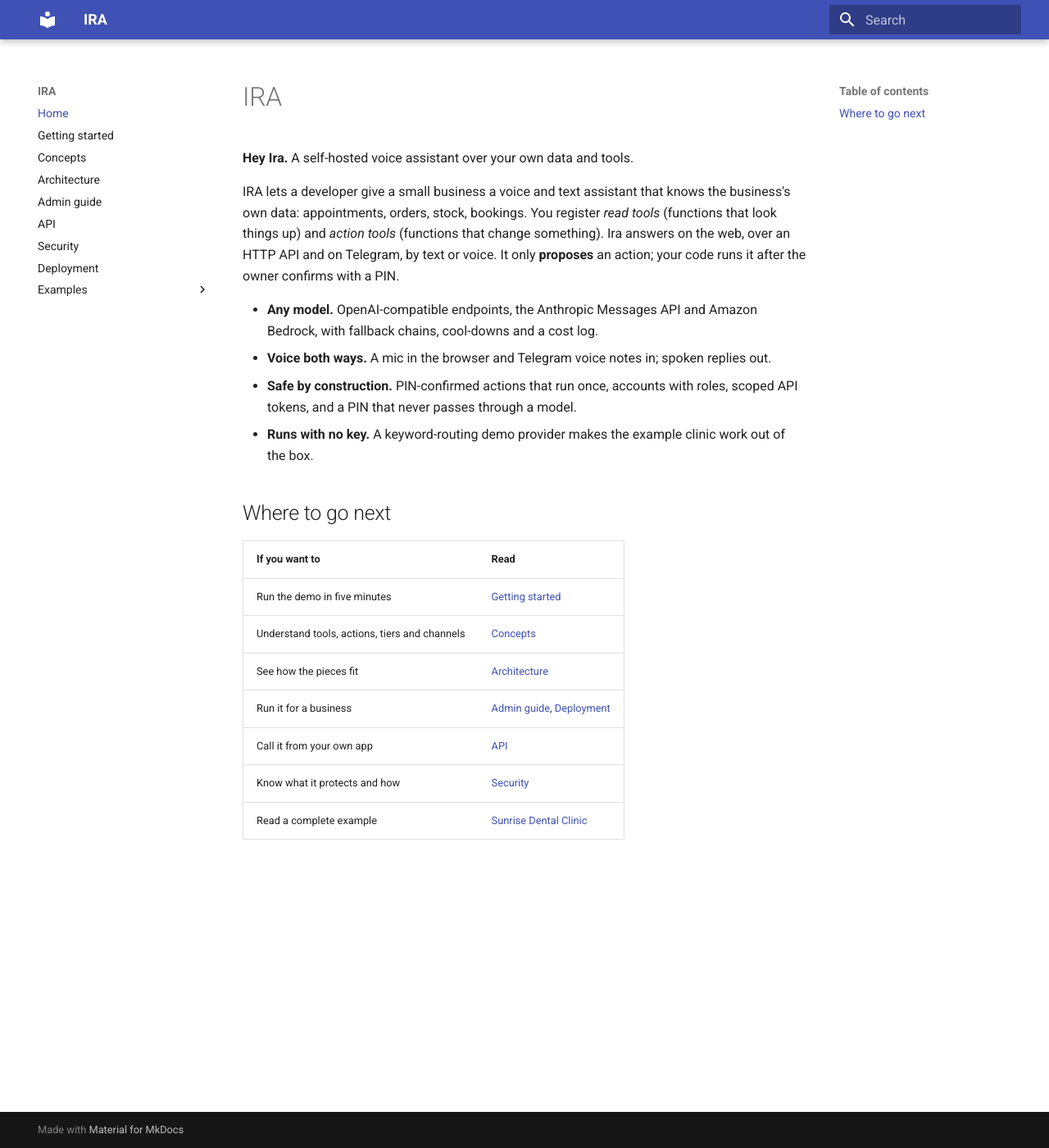
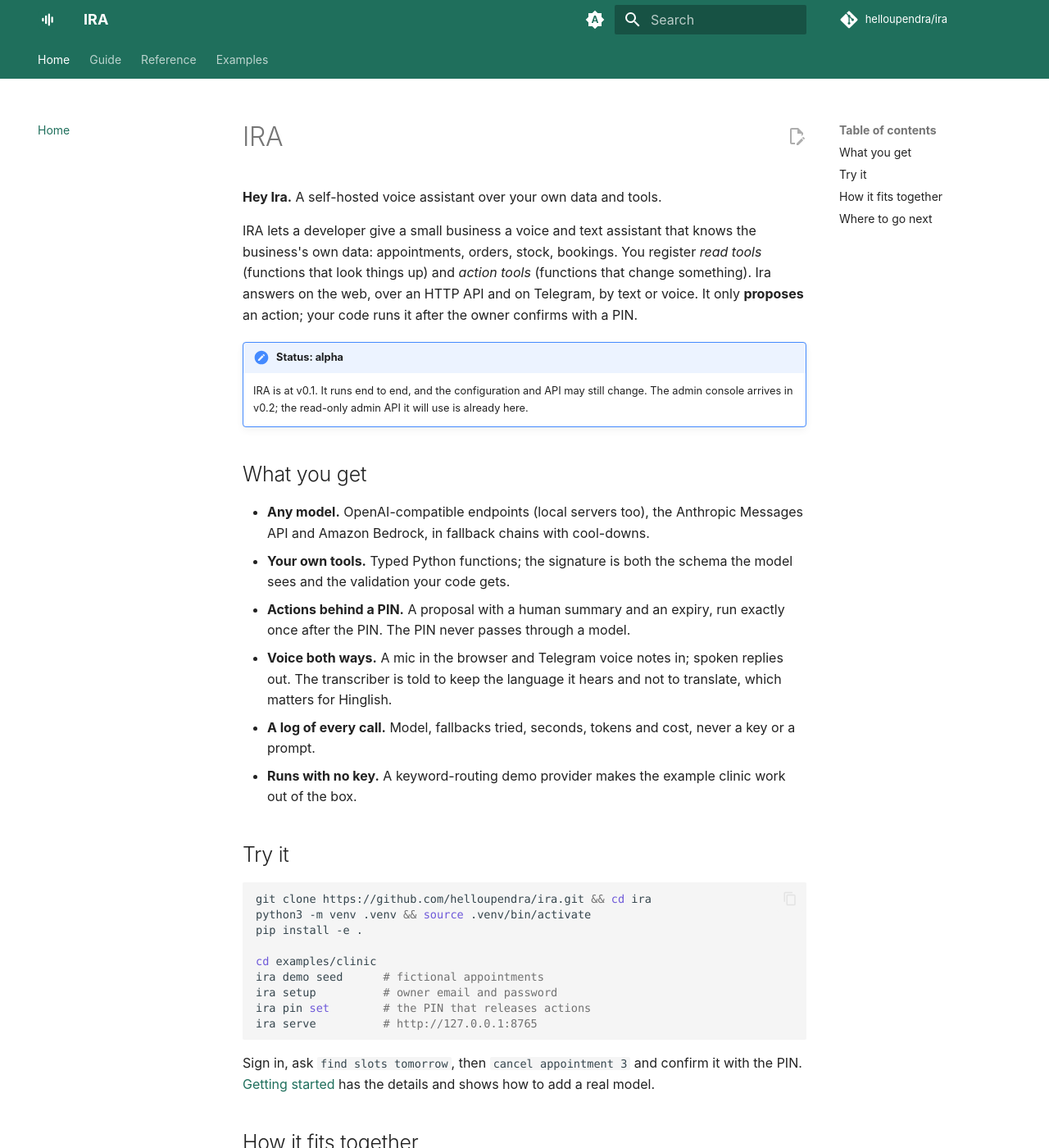
Before and after one commit to helloupendra/ira, an MkDocs documentation site: the page built from docs/index.md, in a window 1280 px wide and 1400 px high. Shown: the whole window at 82% size. Built offline with MkDocs 1.6.1 and Material for MkDocs 9.7.7, drawn with Linux system fonts in a browser that asks for light colours; comment, search, counter and statistics services are not loaded; some of the changed text lies outside the part shown.

Commit message:
Set up the docs site with MkDocs Material

````diff
--- a/docs/index.md
+++ b/docs/index.md
@@ -9,23 +9,109 @@
 and on Telegram, by text or voice. It only **proposes** an action; your code
 runs it after the owner confirms with a PIN.
 
-- **Any model.** OpenAI-compatible endpoints, the Anthropic Messages API and
-  Amazon Bedrock, with fallback chains, cool-downs and a cost log.
+!!! note "Status: alpha"
+    IRA is at v0.1. It runs end to end, and the configuration and API may
+    still change. The admin console arrives in v0.2; the read-only admin API
+    it will use is already here.
+
+## What you get
+
+- **Any model.** OpenAI-compatible endpoints (local servers too), the
+  Anthropic Messages API and Amazon Bedrock, in fallback chains with
+  cool-downs.
+- **Your own tools.** Typed Python functions; the signature is both the
+  schema the model sees and the validation your code gets.
+- **Actions behind a PIN.** A proposal with a human summary and an expiry,
+  run exactly once after the PIN. The PIN never passes through a model.
 - **Voice both ways.** A mic in the browser and Telegram voice notes in;
-  spoken replies out.
-- **Safe by construction.** PIN-confirmed actions that run once, accounts with
-  roles, scoped API tokens, and a PIN that never passes through a model.
+  spoken replies out. The transcriber is told to keep the language it hears
+  and not to translate, which matters for Hinglish.
+- **A log of every call.** Model, fallbacks tried, seconds, tokens and cost,
+  never a key or a prompt.
 - **Runs with no key.** A keyword-routing demo provider makes the example
   clinic work out of the box.
 
+## Try it
+
+```bash
+git clone https://github.com/helloupendra/ira.git && cd ira
+python3 -m venv .venv && source .venv/bin/activate
+pip install -e .
+
+cd examples/clinic
+ira demo seed      # fictional appointments
+ira setup          # owner email and password
+ira pin set        # the PIN that releases actions
+ira serve          # http://127.0.0.1:8765
+```
+
+Sign in, ask `find slots tomorrow`, then `cancel appointment 3` and confirm
+it with the PIN. [Getting started](getting-started.md) has the details and
+shows how to add a real model.
+
+## How it fits together
+
+```mermaid
+flowchart LR
+    W[Web chat / PWA] --> C
+    A[HTTP API] --> C
+    T[Telegram] --> C
+    C[Assistant loop] --> G[LLM gateway<br/>fallback chains, cost log]
+    C -->|read tool| R[Your read tools]
+    C -->|action tool| Q[Pending action]
+    Q -->|owner's PIN| X[Your action runs once]
+```
+
 ## Where to go next
 
-| If you want to | Read |
-| --- | --- |
-| Run the demo in five minutes | [Getting started](getting-started.md) |
-| Understand tools, actions, tiers and channels | [Concepts](concepts.md) |
-| See how the pieces fit | [Architecture](architecture.md) |
-| Run it for a business | [Admin guide](admin-guide.md), [Deployment](deployment.md) |
-| Call it from your own app | [API](api.md) |
-| Know what it protects and how | [Security](security.md) |
-| Read a complete example | [Sunrise Dental Clinic](examples/clinic.md) |
+<div class="grid cards" markdown>
+
+-   **[Getting started](getting-started.md)**
+
+    ---
+
+    Install, run the example clinic with no API key, then add a real model.
+
+-   **[Concepts](concepts.md)**
+
+    ---
+
+    Tools, actions, the PIN, model tiers, conversations, roles and voice.
+
+-   **[Architecture](architecture.md)**
+
+    ---
+
+    The modules, one turn and one action step by step, and the data model.
+
+-   **[Admin guide](admin-guide.md)**
+
+    ---
+
+    Users, roles and tokens; Telegram, voice and backups.
+
+-   **[Deployment](deployment.md)**
+
+    ---
+
+    HTTPS in front, a systemd service and cloud credentials.
+
+-   **[API](api.md)**
+
+    ---
+
+    Ask, stream, voice and confirm from your own app; the admin read API.
+
+-   **[Security](security.md)**
+
+    ---
+
+    What IRA protects, how, and what it does not do yet.
+
+-   **[Sunrise Dental Clinic](examples/clinic.md)**
+
+    ---
+
+    A complete, fictional example: read tools, actions, summaries and tests.
+
+</div>
--- /dev/null
+++ b/docs/stylesheets/extra.css
@@ -0,0 +1,21 @@
+/* The web chat's colours (src/ira/web/static/style.css), so the docs, the
+   landing page and the app look like one project. */
+
+:root > * {
+  --md-primary-fg-color: #1f6f5c;
+  --md-primary-fg-color--light: #2b8a73;
+  --md-primary-fg-color--dark: #175646;
+  --md-primary-bg-color: #ffffff;
+  --md-accent-fg-color: #1f6f5c;
+  --md-typeset-a-color: #1f6f5c;
+}
+
+[data-md-color-scheme="slate"] {
+  --md-hue: 160;
+  --md-primary-fg-color: #1a201e;
+  --md-primary-fg-color--light: #2c3532;
+  --md-primary-fg-color--dark: #121615;
+  --md-primary-bg-color: #e7ece9;
+  --md-accent-fg-color: #4fb397;
+  --md-typeset-a-color: #4fb397;
+}
--- a/mkdocs.yml
+++ b/mkdocs.yml
@@ -1,25 +1,97 @@
 site_name: IRA
 site_description: "Hey Ira: a self-hosted voice assistant over your own data and tools."
+# The docs are published under /docs/ of the project site; the landing page is
+# site/ at the root. See .github/workflows/pages.yml.
+site_url: https://helloupendra.github.io/ira/docs/
+repo_url: https://github.com/helloupendra/ira
+repo_name: helloupendra/ira
+edit_uri: edit/main/docs/
+copyright: IRA is open source under the MIT licence.
+
 docs_dir: docs
+# Not "site": that folder holds the landing page. build/ is gitignored.
+site_dir: build/docs
+exclude_docs: |
+  requirements.txt
 
 theme:
   name: material
+  logo: assets/icon.svg
+  favicon: assets/icon.svg
+  font: false # system fonts; nothing is fetched from a font service
+  palette:
+    - media: "(prefers-color-scheme)"
+      toggle:
+        icon: material/brightness-auto
+        name: Switch to light mode
+    - media: "(prefers-color-scheme: light)"
+      scheme: default
+      primary: custom
+      accent: custom
+      toggle:
+        icon: material/brightness-7
+        name: Switch to dark mode
+    - media: "(prefers-color-scheme: dark)"
+      scheme: slate
+      primary: custom
+      accent: custom
+      toggle:
+        icon: material/brightness-4
+        name: Follow the system setting
+  features:
+    - navigation.tabs
+    - navigation.sections
+    - navigation.top
+    - navigation.footer
+    - toc.follow
+    - search.suggest
+    - search.highlight
+    - content.code.copy
+    - content.action.edit
+
+extra_css:
+  - stylesheets/extra.css
+
+extra:
+  # The logo leads back to the landing page, one level above the docs.
+  homepage: ../
+  social:
+    - icon: fontawesome/brands/github
+      link: https://github.com/helloupendra/ira
+      name: IRA on GitHub
+
+plugins:
+  - search
+
+validation:
+  links:
+    anchors: warn
 
 nav:
   - Home: index.md
-  - Getting started: getting-started.md
-  - Concepts: concepts.md
-  - Architecture: architecture.md
-  - Admin guide: admin-guide.md
-  - API: api.md
-  - Security: security.md
-  - Deployment: deployment.md
+  - Guide:
+      - Getting started: getting-started.md
+      - Concepts: concepts.md
+      - Admin guide: admin-guide.md
+      - Deployment: deployment.md
+  - Reference:
+      - API: api.md
+      - Architecture: architecture.md
+      - Security: security.md
   - Examples:
       - Sunrise Dental Clinic: examples/clinic.md
 
 markdown_extensions:
   - admonition
+  - attr_list
+  - md_in_html
   - tables
+  - toc:
+      permalink: true
+  - pymdownx.details
+  - pymdownx.highlight:
+      anchor_linenums: true
+  - pymdownx.inlinehilite
   - pymdownx.superfences:
       custom_fences:
         - name: mermaid
````
Also changed, not shown: docs/requirements.txt (added, +9 -0 lines), docs/assets/icon.svg (added), 1 other file.
